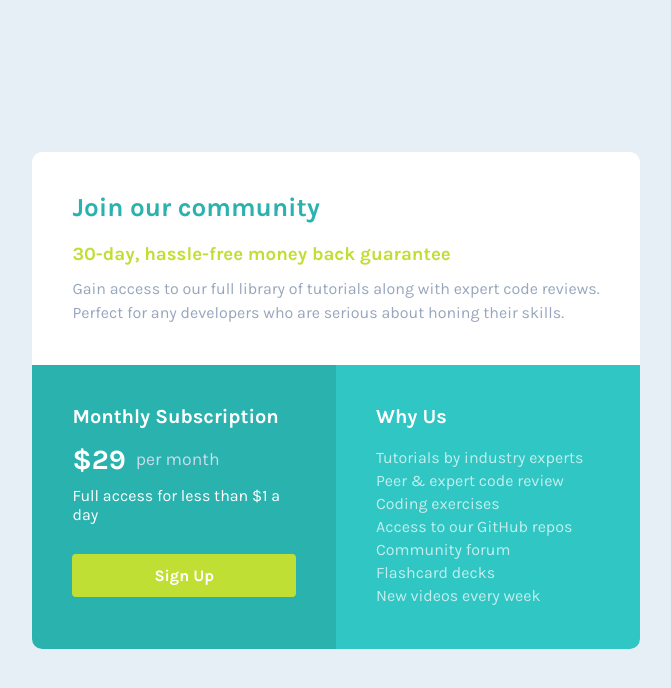
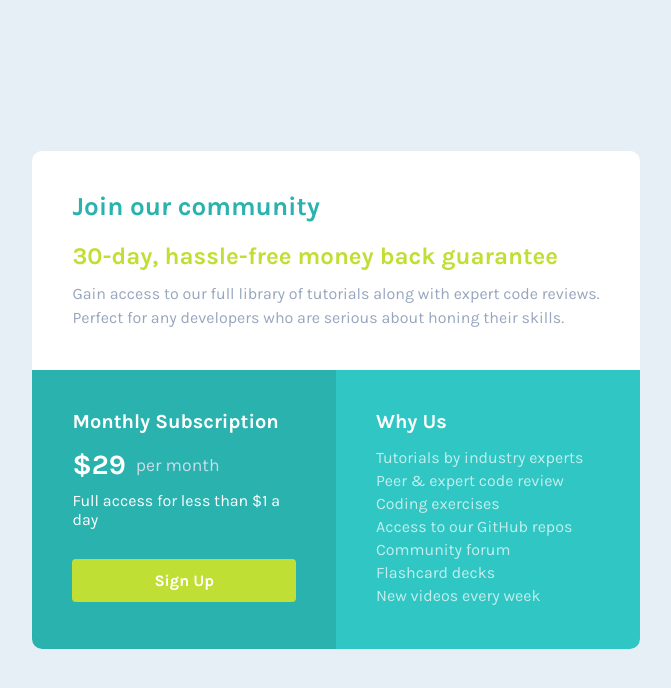
Before and after one commit to Pheeraphat47/single-price-grid-component, a plain HTML site: page index.html in a window 1280 px wide. Shown: the whole page, without its empty margins (304-975 px from the left). Drawn offline with Linux system fonts and the light colour scheme.

Commit message:
fix from recommend

```diff
--- a/index.html
+++ b/index.html
@@ -23,21 +23,21 @@
 
         <div class="box main-content">
           <h1> Join our community</h1>
-          <h3>30-day, hassle-free money back guarantee</h3>
+          <h2>30-day, hassle-free money back guarantee</h2>
           <p> Gain access to our full library of tutorials along with expert code reviews.
           </p>
           <p>Perfect for any developers who are serious about honing their skills.</p>
         </div>
 
         <div class="box sub">
-          <h2>Monthly Subscription</h2>
+          <h3>Monthly Subscription</h3>
           <h5><span class="price">&dollar;29</span><span>per month</span></h5>
           <p>Full access for less than &dollar;1 a day</p>
           <a href="#">Sign Up</a>
         </div>
 
         <div class="box whyus">
-          <h2>Why Us</h2>
+          <h3>Why Us</h3>
           <ul>
             <li>Tutorials by industry experts</li>
             <li>Peer &amp; expert code review</li>
--- a/style.css
+++ b/style.css
@@ -53,7 +53,7 @@ h1{
     padding-bottom: 1.25rem;
 }
 
-h3{
+h2{
     color: hsl(71, 73%, 54%);
     padding-bottom: 0.75rem;
 }
@@ -63,7 +63,7 @@ h3{
     line-height: 1.5;
 }
 
-h2{
+h3{
     color: white;
     font-size: 1.25rem;
     padding-bottom: 0.938rem;
```
